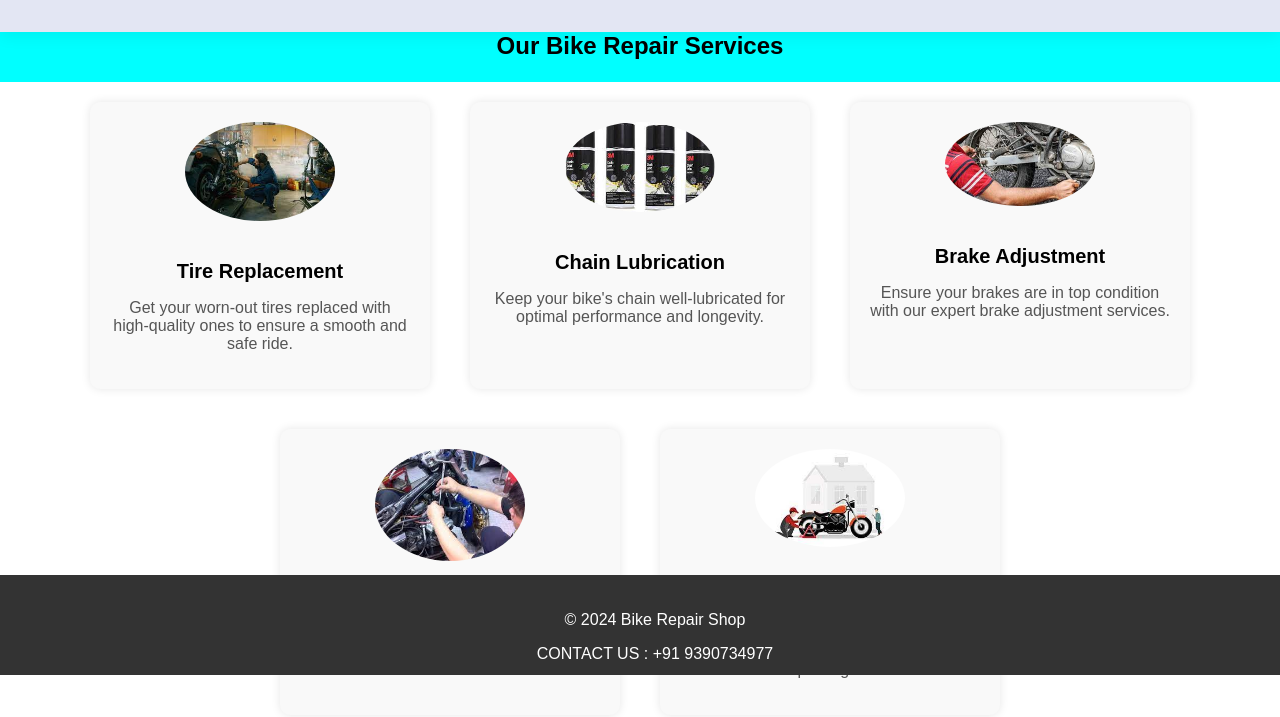
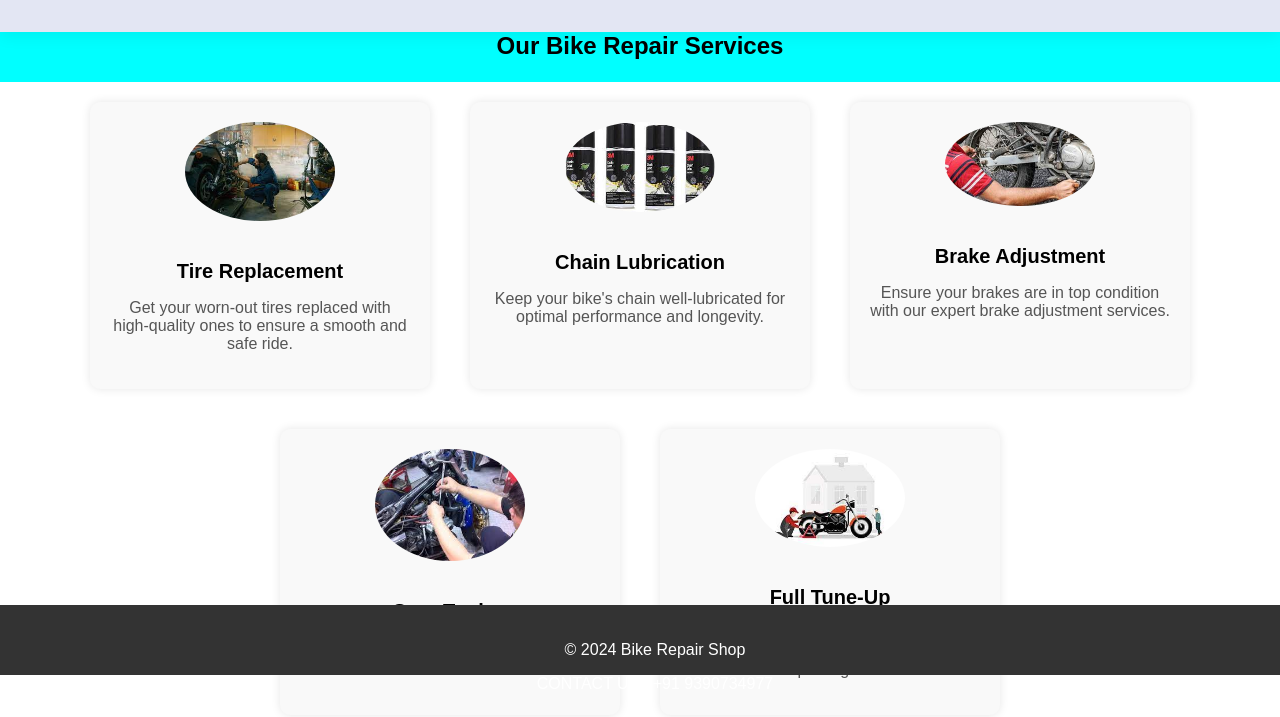
Before and after one commit to Slothcoder69/BCA-studies, a plain HTML site: page bike.html in a window 1280 px wide. Shown: the part 125-842 px from the top of the page. Drawn offline with Linux system fonts and the light colour scheme; a script that the page names is missing.

Commit message:
Update bike.css

```diff
--- a/bike.css
+++ b/bike.css
@@ -151,5 +151,5 @@ footer {
     position: fixed;
     bottom: 0;
     width: 100%;
-    height: 80px;
+    height: 50px;
 }
```
